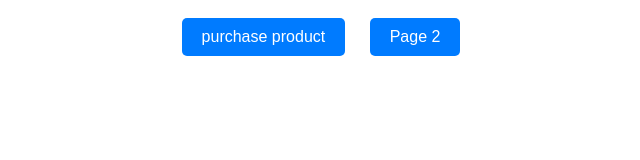
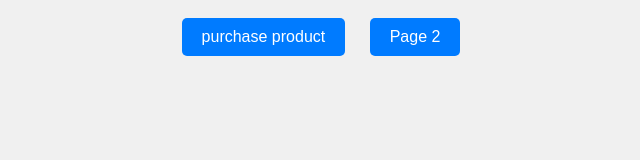
Before and after one commit to younus1244/YECO, a plain HTML site: page index.html in a window 1280 px wide. Shown: the whole page, without its empty margins (319-959 px from the left). Drawn offline with Linux system fonts and the light colour scheme.

Commit message:
Update index.html

```diff
--- a/index.html
+++ b/index.html
@@ -6,7 +6,7 @@
 <title>Button Navigation</title>
 <style>
     body {
-        background color: light red;
+        background-color: #f0f0f0;
         font-family: Arial, sans-serif;
         text-align: center;
     }
```
